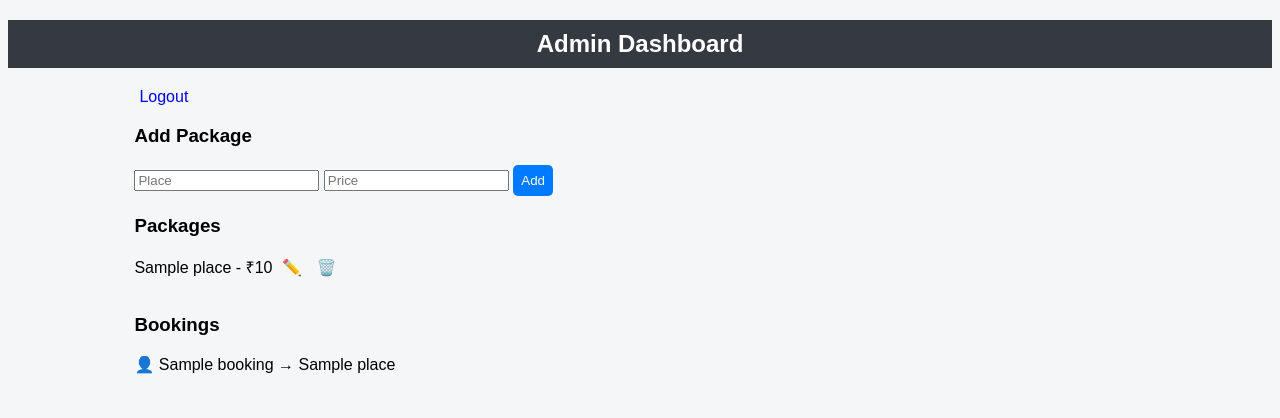
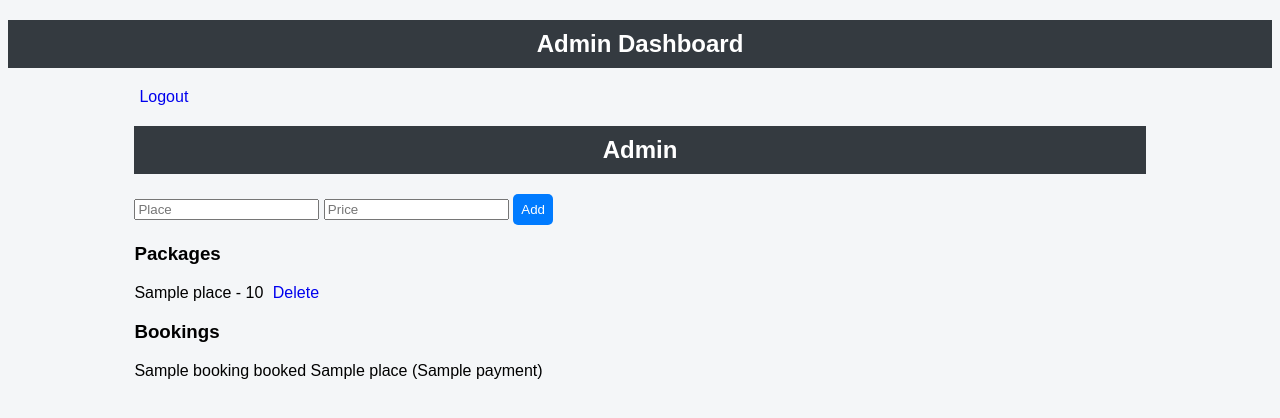
Before and after one commit to Somiya-manikandan/Aakash_travels, a Flask app: template templates/admin.html in a window 1280 px wide. Shown: the top 418 px of the page. Run offline with Flask 3, Linux system fonts and the light colour scheme; the template is opened without the code that fills it: most values are stand-ins (such as "Sample title", 1, 10 or a date in 2020).

Commit message:
Update admin.html

```diff
--- a/templates/admin.html
+++ b/templates/admin.html
@@ -39,24 +39,23 @@ a {
 
 <a href="{{ url_for('logout') }}">Logout</a>
 
-<h3>Add Package</h3>
+<h2>Admin</h2>
+
 <form method="post" action="{{ url_for('add_package') }}">
-    <input type="text" name="place" placeholder="Place" required>
-    <input type="text" name="price" placeholder="Price" required>
-    <button>Add</button>
+<input name="place" placeholder="Place">
+<input name="price" placeholder="Price">
+<button>Add</button>
 </form>
 
 <h3>Packages</h3>
 {% for p in packages %}
-    {{ p.place }} - ₹{{ p.price }}
-    <a href="{{ url_for('edit_package', id=p.id) }}">✏️</a>
-    <a href="{{ url_for('delete_package', id=p.id) }}">🗑️</a>
-    <br><br>
+{{ p['place'] }} - {{ p['price'] }}
+<a href="{{ url_for('delete_package', id=p['id']) }}">Delete</a><br>
 {% endfor %}
 
 <h3>Bookings</h3>
 {% for b in bookings %}
-    👤 {{ b.name }} → {{ b.place }}<br>
+{{ b['name'] }} booked {{ b['place'] }} ({{ b['payment'] }})<br>
 {% endfor %}
 
 </div>
```
